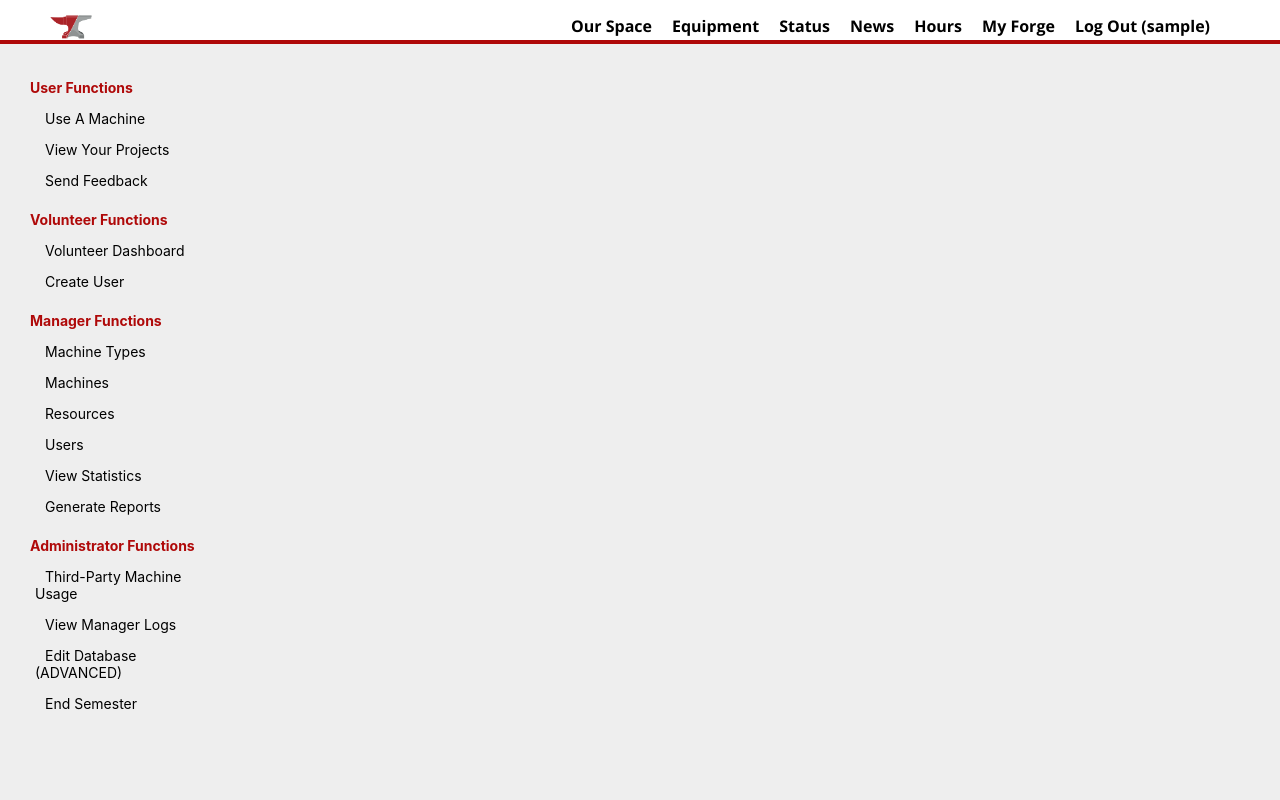
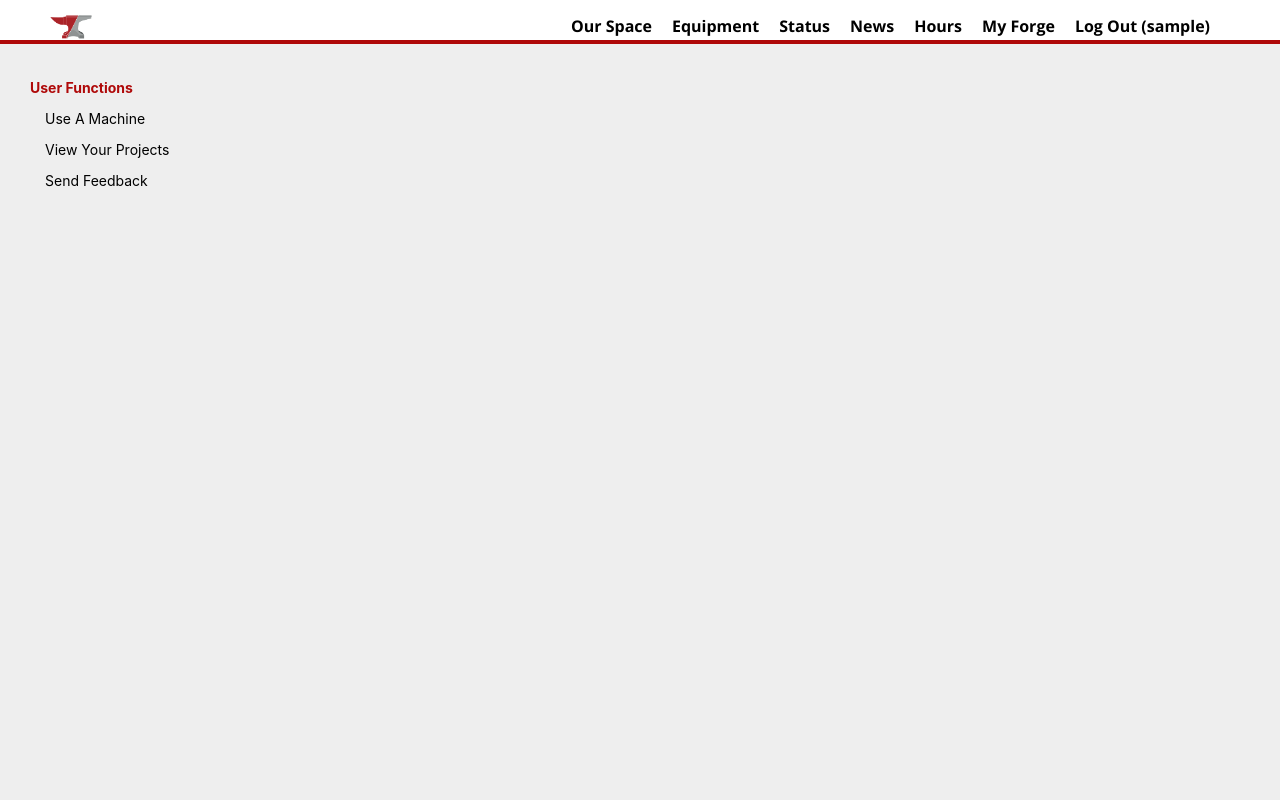
Before and after one commit to RPIForge/website, a Django app: page /myforge in a window 1280 px wide. Run offline with Django 3.2, Linux system fonts and the light colour scheme; the visitor is signed in with stand-in values (Sample User, id 1); some libraries are stand-ins or nearby versions.

Commit message:
Display My Forge based on user permissions

```diff
--- a/machine_usage/templates/machine_usage/myforge.html
+++ b/machine_usage/templates/machine_usage/myforge.html
@@ -1,5 +1,6 @@
 {% extends "machine_usage/generic.html" %}
 {% load static %}
+{% load in_group %}
 
 {% block page_title %}
 <title>My Forge</title>
@@ -17,23 +18,30 @@
 				<li><a href="javascript:setFrame('dyn/project_list')">View Your Projects</a></li>
 				<li><a href="javascript:setFrame('https://docs.google.com/forms/d/e/1FAIpQLSfEj3o6wlmHYNSDVT1U8dTkul1DSuRhhokQO5S1YNnTeAYpqw/viewform')">Send Feedback</a></li>
 
+			{% if request.user|in_group:"volunteers" %}
 			<li class="block_list_header">Volunteer Functions</li>
 				<li><a href="javascript:setFrame('dyn/volunteer_dashboard')">Volunteer Dashboard</a></li>
-				<li><a href="javascript:setFrame('forms/create_user')">Create User</a></li>
+				<!--<li><a href="javascript:setFrame('forms/create_user')">Create User</a></li>-->
+			{% endif %}
 
+			{% if request.user|in_group:"managers" %}
 			<li class="block_list_header">Manager Functions</li>
 				<li><a href="javascript:setFrame('dyn/machine_type_list')">Machine Types</a></li>
 				<li><a href="javascript:setFrame('dyn/machine_list')">Machines</a></li>
 				<li><a href="javascript:setFrame('dyn/resource_list')">Resources</a></li>
 				<li><a href="javascript:setFrame('dyn/user_list')">Users</a></li>
-				<li><a href="#">View Statistics</a></li>
-				<li><a href="#">Generate Reports</a></li>
+				<!--<li><a href="#">View Statistics</a></li>-->
+				<!--<li><a href="#">Generate Reports</a></li>-->
+			{% endif %}
 
+			{% if request.user|in_group:"admins" %}
 			<li class="block_list_header">Administrator Functions</li>
-				<li><a href="#">Third-Party Machine Usage</a></li>
-				<li><a href="#">View Manager Logs</a></li>
-				<li><a href="/admin">Edit Database (ADVANCED)</a></li>
-				<li><a href="#">End Semester</a></li>
+				<!--<li><a href="#">Third-Party Machine Usage</a></li>-->
+				<!--<li><a href="#">View Manager Logs</a></li>-->
+				<li><a href="/admin">Edit Configuration</a></li>
+				<!--<li><a href="#">End Semester</a></li>-->
+			{% endif %}
+
 		</ul>
 	</section>
 {% endblock pre_main %}
--- /dev/null
+++ b/machine_usage/templatetags/in_group.py
@@ -0,0 +1,16 @@
+from django import template
+from django.contrib.auth.models import Group
+
+register = template.Library()
+
+@register.filter(name='in_group')
+def in_group(user, group_name):
+	try:
+		group = Group.objects.get(name=group_name)
+	except Group.DoesNotExist:
+		return False
+
+	for g in user.groups.all():
+		print(group_name + " " + str(g))
+
+	return group in user.groups.all()
```
Also changed, not shown: machine_usage/templatetags/__init__.py (added).
